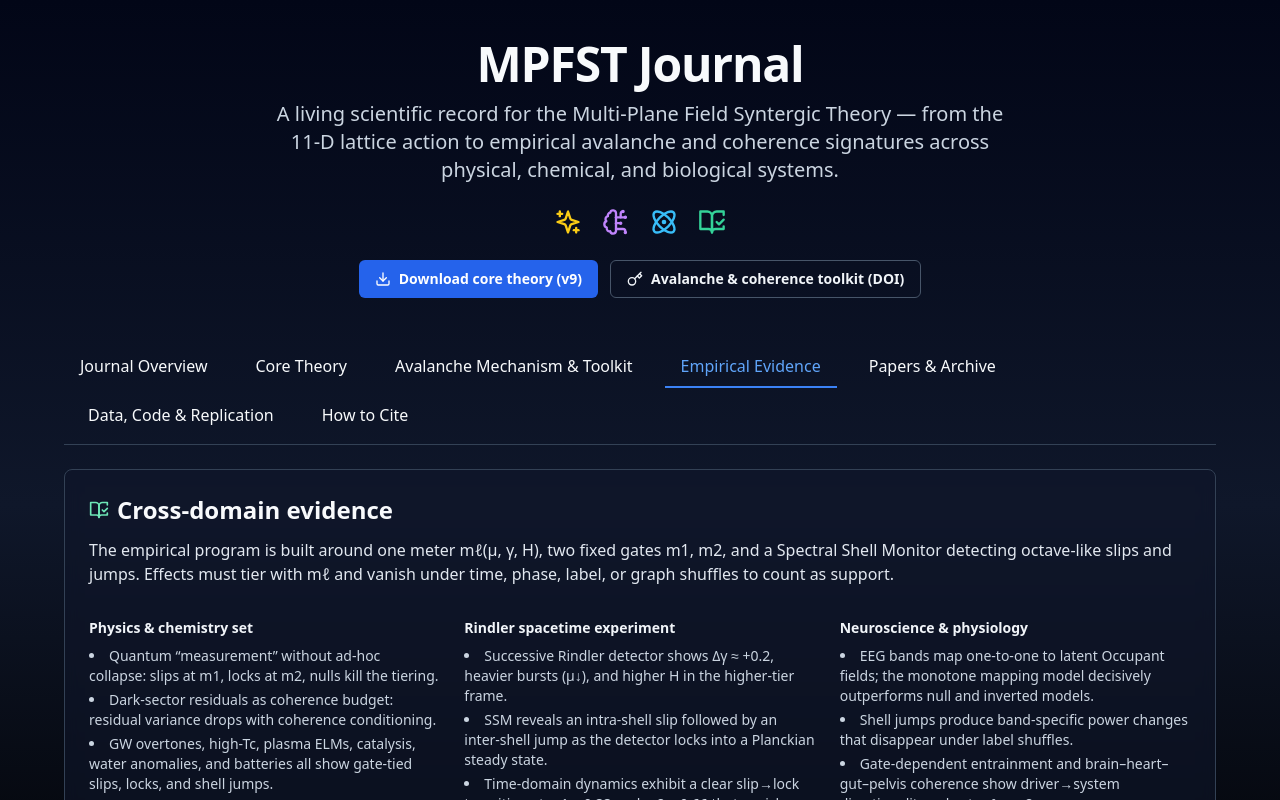
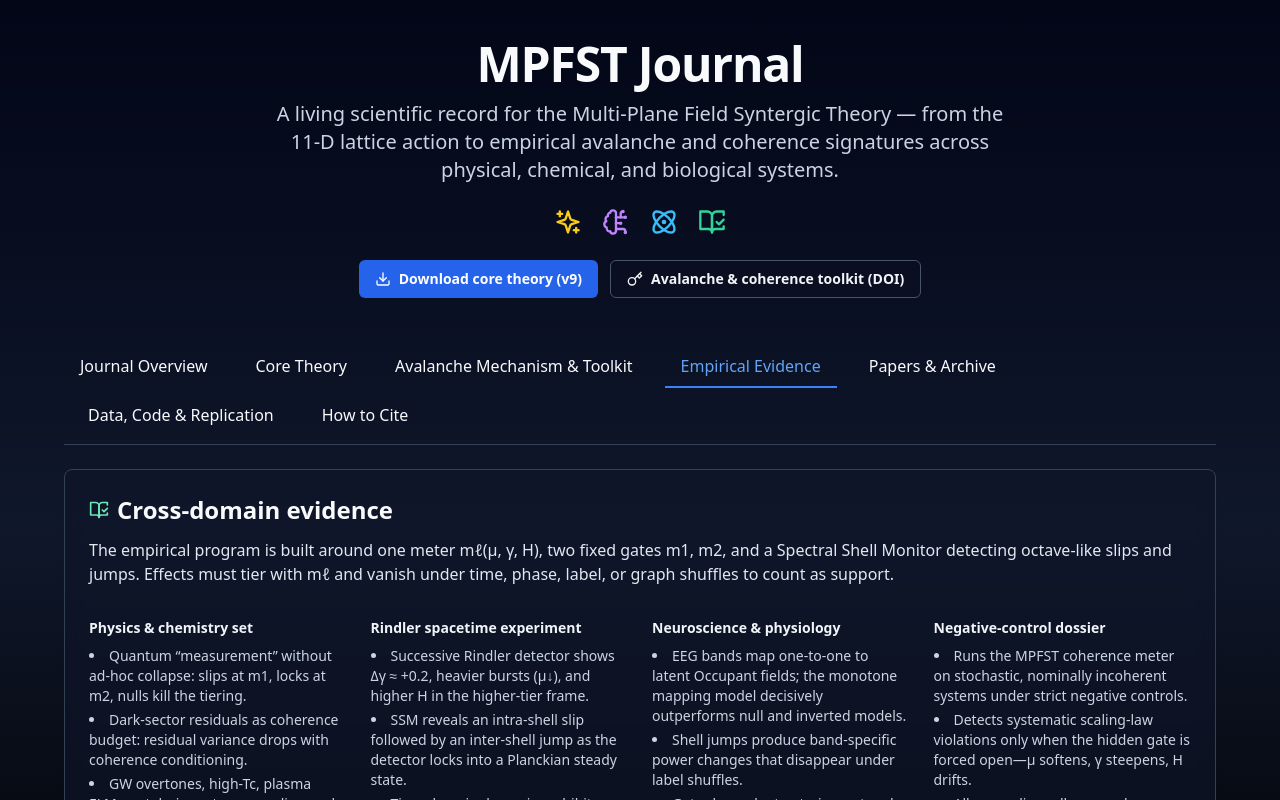
Before and after one commit to carli0128/mpfst.com, a Next.js app: page / in a window 1280 px wide. Both pictures are taken after a click on the button "Empirical Evidence". Shown: the top 800 px of the page. Built offline with nearby package versions, Linux system fonts and the light colour scheme.

Commit message:
Add negative-control validation dossier

```diff
--- a/components/MPFSTWebsite.tsx
+++ b/components/MPFSTWebsite.tsx
@@ -88,6 +88,17 @@ const articles: Article[] = [
     blurb:
       "Applies a single coherence meter mℓ(µ, γ, H), two universal gates (m1, m2), and a Spectral Shell Monitor across quantum measurement, dark‑sector residuals, GW overtones, high‑Tc superconductors, plasma ELMs, heterogeneous catalysis, water anomalies, batteries, EEG entrainment, and multi‑organ coherence.",
     highlight: "One meter, two gates, one detector across domains.",
+  },
+  {
+    id: "negative-control",
+    category: "Empirical dossiers",
+    title:
+      "Validation of MPFST via Negative-Control Scaling Law Violations in Stochastic Incoherent Systems",
+    pdfPath: "/Validation-of-MPFST-Negative-Control-Scaling-Law-Violations.pdf",
+    year: "2025",
+    blurb:
+      "Applies the coherence meter to nominally incoherent stochastic systems run under negative-control conditions and tracks scaling-law exponents. Observes controlled violations—µ softening, γ steepening, H drift—only when the hidden MPFST gate is forced open, with all anomalies collapsing under shuffled controls.",
+    highlight: "Negative-control stress test for the gate picture.",
   },
   {
     id: "rindler",
@@ -507,7 +518,7 @@ export default function MPFSTWebsite() {
                   </p>
                 </section>
 
-                <section className="grid md:grid-cols-3 gap-6 text-sm">
+                <section className="grid md:grid-cols-3 lg:grid-cols-4 gap-6 text-sm">
                   <div className="space-y-2">
                     <h3 className="font-semibold text-slate-100">
                       Physics & chemistry set
@@ -582,6 +593,32 @@ export default function MPFSTWebsite() {
                     >
                       <Download className="w-4 h-4" />
                       EEG–Occupant mapping PDF
+                    </a>
+                  </div>
+                  <div className="space-y-2">
+                    <h3 className="font-semibold text-slate-100">
+                      Negative-control dossier
+                    </h3>
+                    <ul className="list-disc list-inside text-slate-300 space-y-1">
+                      <li>
+                        Runs the MPFST coherence meter on stochastic, nominally
+                        incoherent systems under strict negative controls.
+                      </li>
+                      <li>
+                        Detects systematic scaling-law violations only when the
+                        hidden gate is forced open—µ softens, γ steepens, H drifts.
+                      </li>
+                      <li>
+                        All anomalies collapse under shuffled or inverted controls,
+                        reinforcing falsifiability of the gate mechanism.
+                      </li>
+                    </ul>
+                    <a
+                      href="/Validation-of-MPFST-Negative-Control-Scaling-Law-Violations.pdf"
+                      className="inline-flex items-center gap-2 text-blue-300 hover:text-blue-200"
+                    >
+                      <Download className="w-4 h-4" />
+                      Negative-control validation PDF
                     </a>
                   </div>
                 </section>
```
Also changed, not shown: 1 other file (tests, documents, lock files or other folders).
